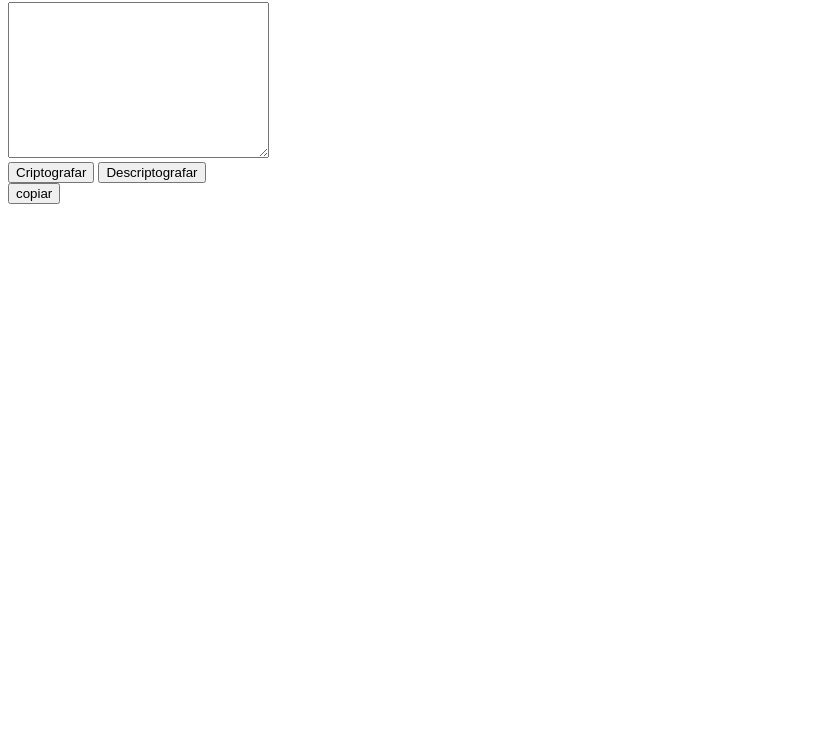
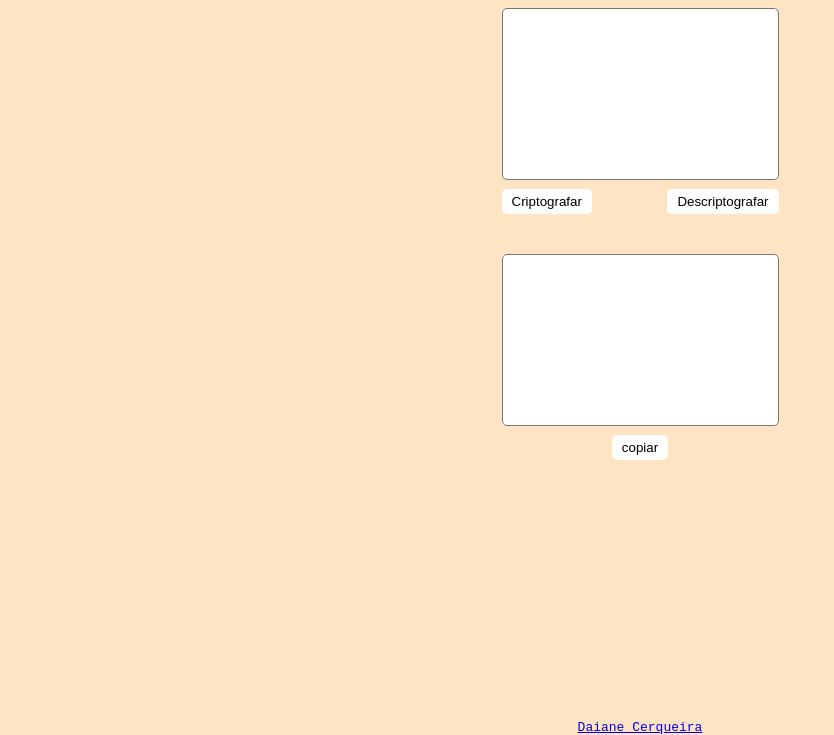
Before and after one commit to dcerq/oracle-challenge, a plain HTML site: page index.html in a window 1280 px wide. Shown: the part 65-800 px from the top of the page, without its empty margins (0-834 px from the left). Drawn offline with Linux system fonts and the light colour scheme.

Commit message:
adicionando estilo

```diff
--- a/index.html
+++ b/index.html
@@ -5,26 +5,35 @@
   <meta charset="UTF-8">
   <meta http-equiv="X-UA-Compatible" content="IE=edge">
   <meta name="viewport" content="width=device-width, initial-scale=1.0">
+  <link rel="stylesheet" href="style.css">
+  <link rel="shortcut icon" href="img/icon.png" type="image/x-icon">
   <title>Document</title>
 </head>
 
 <body>
-  <main>
+  <main class="main">
+    <header>
+      <h1>Codificando</h1>
+    </header>
+    <section>
+      <article>
+        <textarea name="nome" id="words" cols="30" rows="10" style="resize: none;"></textarea>
+        <div class="btns-codificar">
+        <button id="codificar" class="btn">Criptografar</button>
+        <button id="decodificar" class="btn">Descriptografar</button>
+        </div>
+      </article>
 
-    <section>
-      <h1>Codificando</h1>
-      <textarea name="nome" id="words" cols="30" rows="10"></textarea>
-      <br>
-      <button id="codificar">Criptografar</button>
-      <button id="decodificar">Descriptografar</button>
+      <article>
+        <textarea class="resultado" id="resultado" cols="30" rows="10" style="resize: none;"></textarea>
+        <div class="btn-decodificar">
+        <button class="btn" id="copiar">copiar</button>
+        </div>
+      </article>
     </section>
-
-    <section>
-      <div id="resultado"></div>
-      <button id="copiar">copiar</button>
-    </section>
-
-    <footer></footer>
+    <footer class="rodape">
+      <a href="http://">Daiane Cerqueira</a>
+    </footer>
 
   </main>
 
--- a/script.js
+++ b/script.js
@@ -22,11 +22,12 @@ codi.addEventListener("click", function criptografar() {
   }
   let juntar = teste.join("");
   console.log(juntar);
-  resultado.innerHTML = juntar;
+  resultado.value = juntar;
+  textarea.value = ""
 });
 
 decod.addEventListener("click", function descriptografar(){
-  let texto = resultado.innerHTML;
+  let texto = textarea.value;
   let ufat = /ufat/gi;
   let ober = /ober/gi;
   let ai = /ai/gi;
@@ -36,10 +37,12 @@ decod.addEventListener("click", function descriptografar(){
   let result = texto.replace(ufat, "u").replace(ober, 'o').replace(ai, 'a').replace(imes, 'i').replace(enter, 'e');
   console.log(result);
 
-resultado.innerHTML = result;
+resultado.value = result;
+
 })
 
 
 copiar.addEventListener("click", function copy(){
-  navigator.clipboard.writeText(resultado.innerHTML);
+  navigator.clipboard.writeText(resultado.value);
+  resultado.value = ""
 })
--- /dev/null
+++ b/style.css
@@ -0,0 +1,56 @@
+body{
+  background-color: bisque;
+  font-family: Monospace;
+}
+
+.btn{
+  border: none;
+  padding: 5px 10px;
+  background-color: white;
+  border-radius: 5px;
+
+}
+
+.main {
+  display: flex;
+  flex-direction: column;
+  align-items: center;
+  justify-items: center;
+
+}
+
+section article:nth-child(1){
+  margin-bottom: 40px
+}
+
+textarea{
+  border-radius: 5px;
+  box-sizing: border-box;
+  padding: 10px;
+}
+
+
+.btns-codificar, .btn-decodificar{
+  margin-top: 5px;
+}
+
+.btns-codificar{
+  display: flex;
+  justify-content: space-between;
+
+}
+
+.btn-decodificar{
+  display: flex;
+  justify-content: center;
+
+}
+
+.rodape{
+ position: fixed;
+ bottom: 0;
+ left: 0;
+ width: 100%;
+ text-align: 100;
+ text-align: center;
+}
```
Also changed, not shown: img/icon.png (added).
